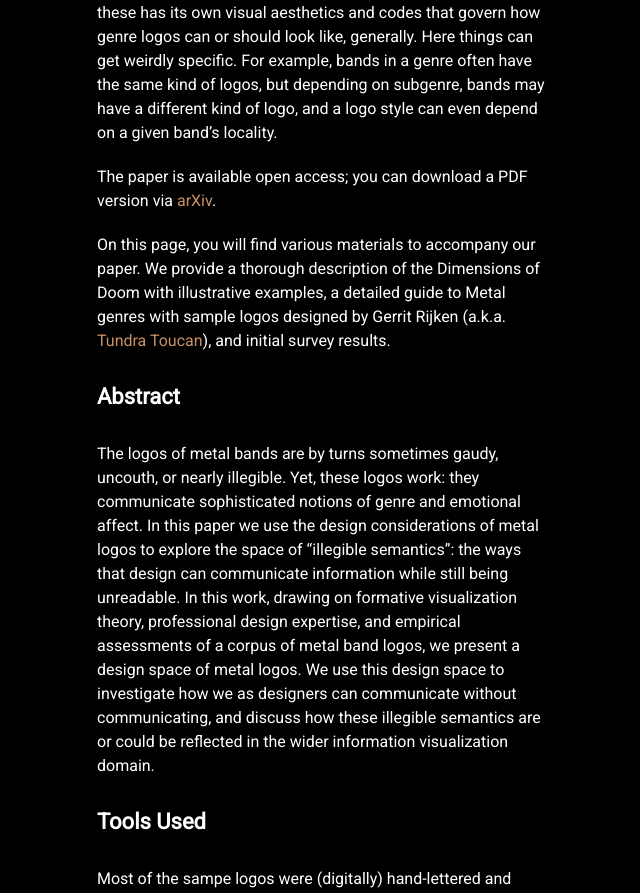
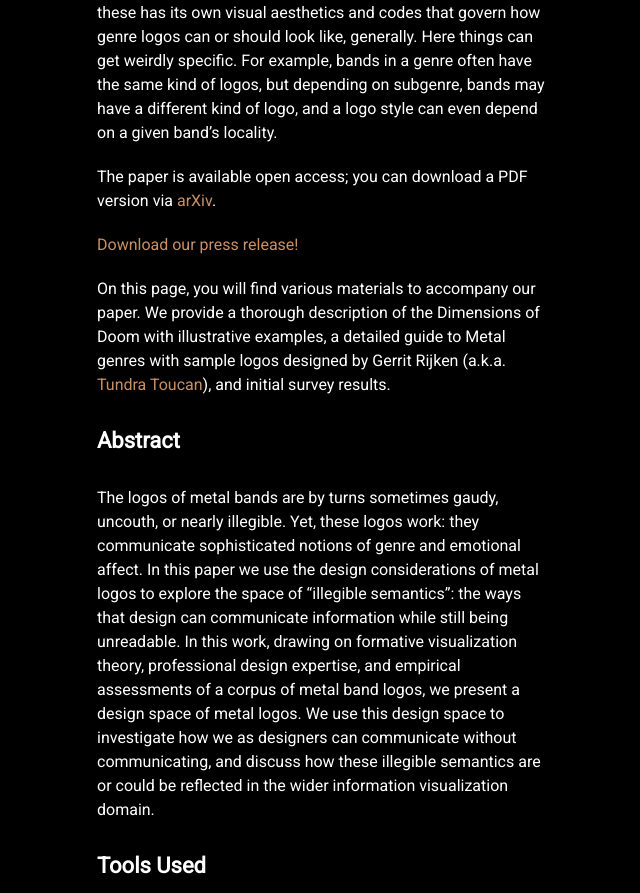
Before and after one commit to Noeska/illegiblesemantics, a Jekyll site: the page built from pages/about.md, in a window 1280 px wide. Shown: the part 655-1548 px from the top of the page, without its empty margins (198-838 px from the left). Built offline with Jekyll 4.4.1, drawn with Linux system fonts in a browser that asks for light colours; nearby versions of some CDN libraries.

Commit message:
Update about.md

```diff
--- a/pages/about.md
+++ b/pages/about.md
@@ -12,6 +12,8 @@ In our paper "Illegible Semantics" we explore the "design space" of Metal logos;
 
 The paper is available open access; you can download a PDF version via <a href="https://arxiv.org/pdf/2109.01688" target="_blank" rel="noopener"><span>arXiv</span></a>.
 
+
+[Download our press release!](/assets/press/Illegible_Semantics_Press_Release.pdf)
 
 <!--
 A downloadable press release can be found <a href="\assets\press\Illegible_Semantics_Press_Release.pdf" download>here</a>.
```
